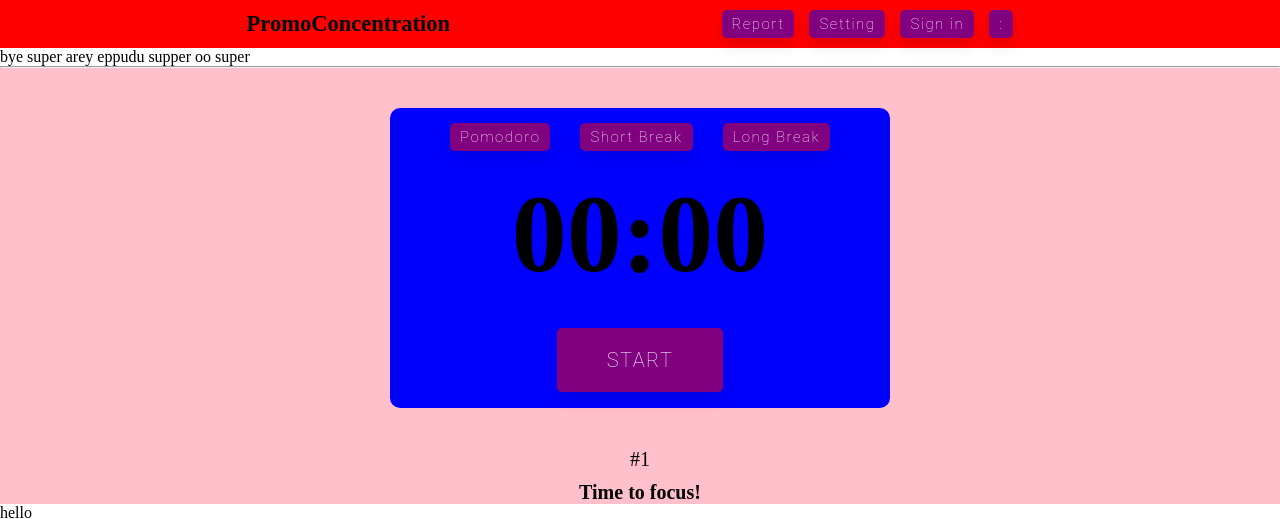
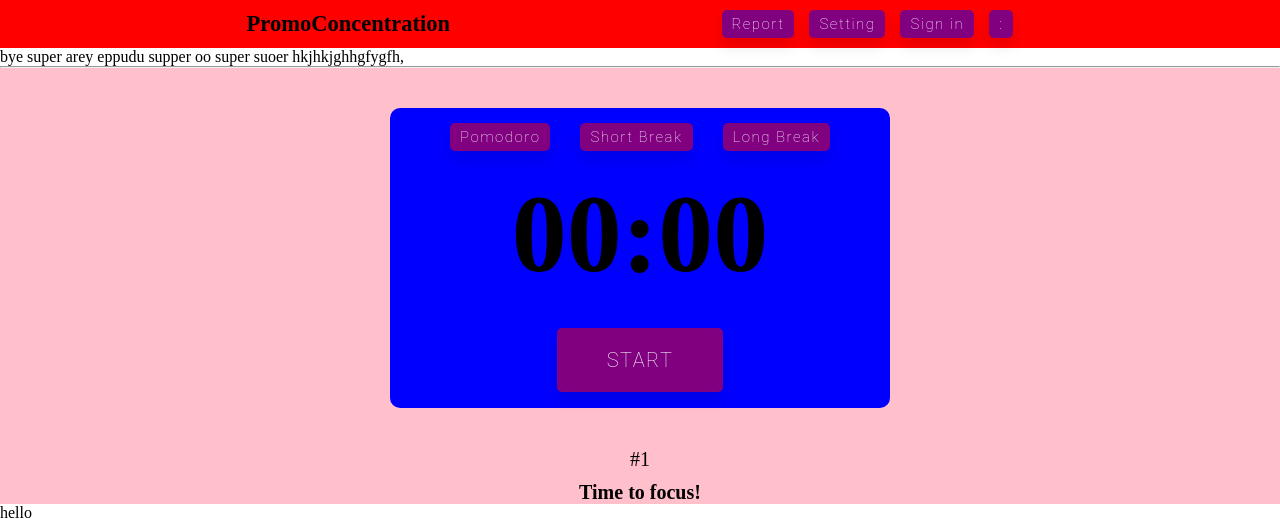
Before and after one commit to Rakeshvanam6868/Promodoro-project, a plain HTML site: page index.html in a window 1280 px wide. Shown: the top 519 px of the page. Drawn offline with Linux system fonts and the light colour scheme.

Commit message:
Update index.html

```diff
--- a/index.html
+++ b/index.html
@@ -21,7 +21,7 @@
             </div>
         </div>
     </nav>
-    bye super arey eppudu supper oo super
+    bye super arey eppudu supper oo super suoer hkjhkjghhgfygfh,
     <hr>
     <div class="main-container">
         <div class="timer">
```
